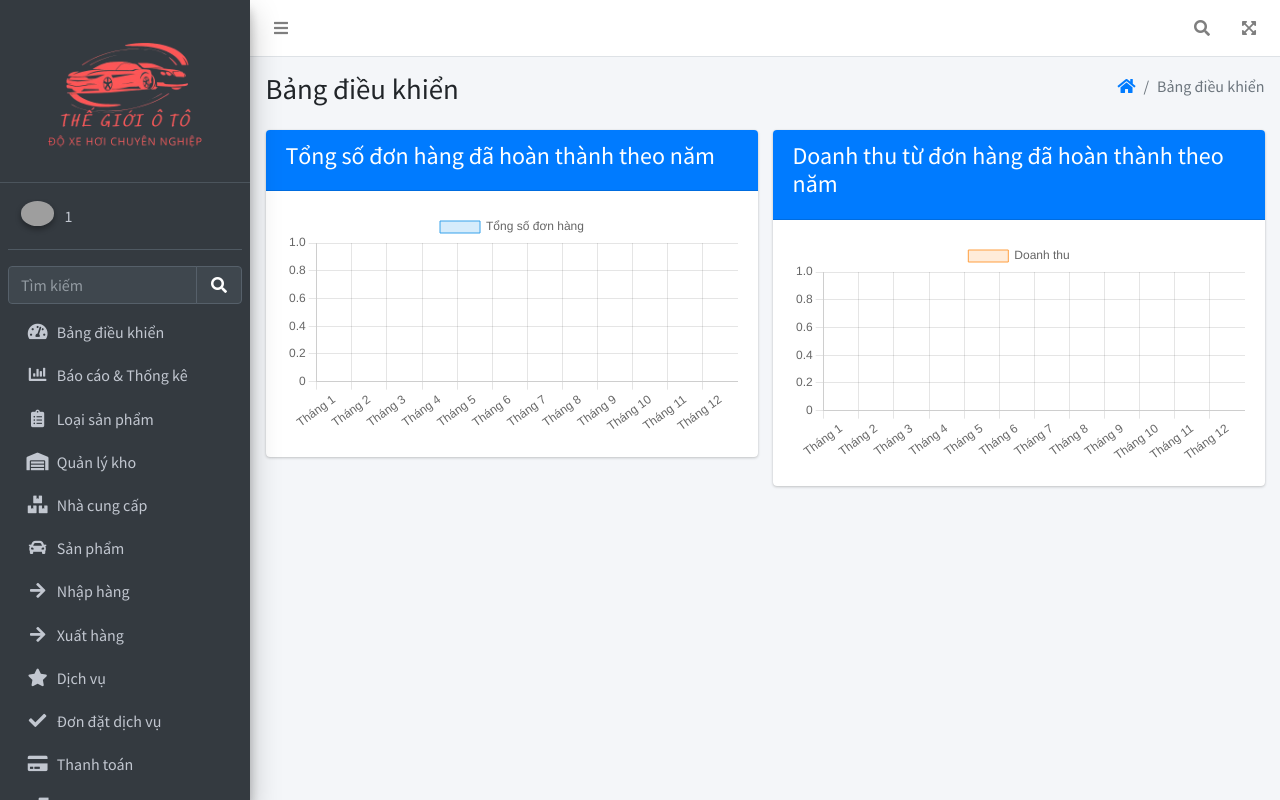
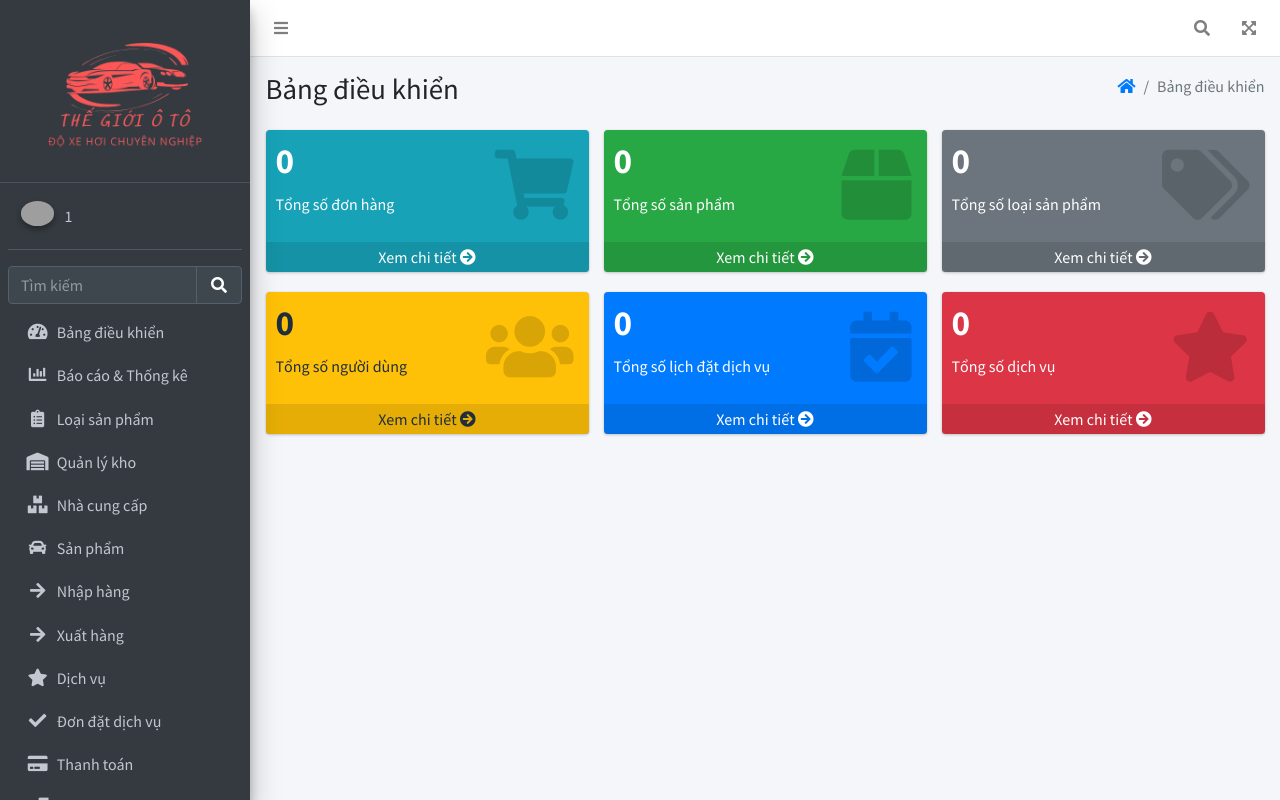
Before and after one commit to 1ong4dev/Salonoto, a PHP site: page /admin/dashboard/ in a window 1280 px wide. Run offline with PHP 8.4, Linux system fonts and the light colour scheme; the visitor is signed in with stand-in values (Sample User, id 1); data that the repository does not hold is empty; some libraries are stand-ins or nearby versions; grey boxes are pictures that could not be loaded.

Commit message:
fix dashboard

```diff
--- a/admin/dashboard/index.php
+++ b/admin/dashboard/index.php
@@ -1,6 +1,4 @@
 <?php include '../header.php'?>
-<script src="https://cdn.jsdelivr.net/npm/chart.js"></script>
-
 <?php include '../sidebar.php'?>
 
 <div class="content-wrapper">
@@ -26,80 +24,127 @@
     <section class="content">
         <div class="container-fluid">
             <div class="row">
-                <div class="col-md-6">
-                    <div class="card">
-                        <div class="card-header bg-primary">
-                            <h4>Tổng số đơn hàng đã hoàn thành theo năm</h4>
+
+                <?php
+                // Lấy tổng số đơn hàng
+                $totalOrders = Database::GetData("SELECT COUNT(*) AS total FROM dondathang", ['row'=>0])['total'];
+
+                // Lấy tổng số sản phẩm
+                $totalProducts = Database::GetData("SELECT COUNT(*) AS total FROM sanpham", ['row'=>0])['total'];
+
+                // Lấy tổng số loại sản phẩm
+                $totalCategories = Database::GetData("SELECT COUNT(*) AS total FROM loaisp", ['row'=>0])['total'];
+
+                // Lấy tổng số người dùng
+                $totalUsers = Database::GetData("SELECT COUNT(*) AS total FROM users", ['row'=>0])['total'];
+
+                // Lấy tổng số lịch đặt dịch vụ
+                $totalBookings = Database::GetData("SELECT COUNT(*) AS total FROM datdichvu", ['row'=>0])['total'];
+
+                // Lấy tổng số dịch vụ
+                $totalServices = Database::GetData("SELECT COUNT(*) AS total FROM dichvu", ['row'=>0])['total'];
+                ?>
+
+                <!-- Card Đơn hàng -->
+                <div class="col-lg-4 col-6">
+                    <div class="small-box bg-info">
+                        <div class="inner">
+                            <h3><?= $totalOrders ?></h3>
+                            <p>Tổng số đơn hàng</p>
                         </div>
-                        <div class="card-body">
-                            <canvas id="ordersOfYear"></canvas>
+                        <div class="icon">
+                            <i class="fas fa-shopping-cart"></i>
                         </div>
+                        <a href="/Salonoto/admin/donhang/list.php" class="small-box-footer">
+                            Xem chi tiết <i class="fas fa-arrow-circle-right"></i>
+                        </a>
                     </div>
                 </div>
-                <div class="col-md-6">
-                    <div class="card">
-                        <div class="card-header bg-primary">
-                            <h4>Doanh thu từ đơn hàng đã hoàn thành theo năm</h4>
+
+                <!-- Card Sản phẩm -->
+                <div class="col-lg-4 col-6">
+                    <div class="small-box bg-success">
+                        <div class="inner">
+                            <h3><?= $totalProducts ?></h3>
+                            <p>Tổng số sản phẩm</p>
                         </div>
-                        <div class="card-body">
-                            <canvas id="moneyOfYear"></canvas>
+                        <div class="icon">
+                            <i class="fas fa-box"></i>
                         </div>
+                        <a href="/Salonoto/admin/sanpham/list.php" class="small-box-footer">
+                            Xem chi tiết <i class="fas fa-arrow-circle-right"></i>
+                        </a>
                     </div>
                 </div>
+
+                <!-- Card Loại sản phẩm -->
+                <div class="col-lg-4 col-6">
+                    <div class="small-box bg-secondary">
+                        <div class="inner">
+                            <h3><?= $totalCategories ?></h3>
+                            <p>Tổng số loại sản phẩm</p>
+                        </div>
+                        <div class="icon">
+                            <i class="fas fa-tags"></i>
+                        </div>
+                        <a href="/Salonoto/admin/loaisp/list.php" class="small-box-footer">
+                            Xem chi tiết <i class="fas fa-arrow-circle-right"></i>
+                        </a>
+                    </div>
+                </div>
+
+                <!-- Card Người dùng -->
+                <div class="col-lg-4 col-6">
+                    <div class="small-box bg-warning">
+                        <div class="inner">
+                            <h3><?= $totalUsers ?></h3>
+                            <p>Tổng số người dùng</p>
+                        </div>
+                        <div class="icon">
+                            <i class="fas fa-users"></i>
+                        </div>
+                        <a href="/Salonoto/admin/users/list.php" class="small-box-footer">
+                            Xem chi tiết <i class="fas fa-arrow-circle-right"></i>
+                        </a>
+                    </div>
+                </div>
+
+                <!-- Card Lịch đặt dịch vụ -->
+                <div class="col-lg-4 col-6">
+                    <div class="small-box bg-primary">
+                        <div class="inner">
+                            <h3><?= $totalBookings ?></h3>
+                            <p>Tổng số lịch đặt dịch vụ</p>
+                        </div>
+                        <div class="icon">
+                            <i class="fas fa-calendar-check"></i>
+                        </div>
+                        <a href="/Salonoto/admin/dondichvu/list.php" class="small-box-footer">
+                            Xem chi tiết <i class="fas fa-arrow-circle-right"></i>
+                        </a>
+                    </div>
+                </div>
+
+                <!-- Card Dịch vụ -->
+                <div class="col-lg-4 col-6">
+                    <div class="small-box bg-danger">
+                        <div class="inner">
+                            <h3><?= $totalServices ?></h3>
+                            <p>Tổng số dịch vụ</p>
+                        </div>
+                        <div class="icon">
+                            <i class="fas fa-star"></i>
+                        </div>
+                        <a href="/Salonoto/admin/dichvu/list.php" class="small-box-footer">
+                            Xem chi tiết <i class="fas fa-arrow-circle-right"></i>
+                        </a>
+                    </div>
+                </div>
+
             </div>
         </div>
     </section>
     <!-- /.content -->
-
-<?php
-// Lấy dữ liệu chỉ từ các đơn đã hoàn thành
-$sql = "SELECT MONTH(CreatedAt) AS Month, COUNT(*) AS Number, SUM(TongTien) AS Money
-        FROM dondathang
-        WHERE TrangThai='DaHoanThanh'
-        GROUP BY MONTH(CreatedAt)";
-$datas = Database::GetData($sql);
-
-// Khởi tạo mảng 12 tháng
-$ordersOfYearValue = array_fill(0, 12, 0);
-$moneyOfYearValue  = array_fill(0, 12, 0);
-
-foreach ($datas as $data) {
-    $ordersOfYearValue[$data['Month'] - 1] = $data['Number'];
-    $moneyOfYearValue[$data['Month'] - 1]  = $data['Money'];
-}
-?>
-
-<script>
-const data = {
-    labels: ["Tháng 1","Tháng 2","Tháng 3","Tháng 4","Tháng 5","Tháng 6",
-             "Tháng 7","Tháng 8","Tháng 9","Tháng 10","Tháng 11","Tháng 12"],
-    datasets: [{
-        label: 'Tổng số đơn hàng',
-        data: <?= json_encode($ordersOfYearValue) ?>,
-        backgroundColor: 'rgba(54, 162, 235, 0.2)',
-        borderColor: 'rgb(54, 162, 235)',
-        borderWidth: 1
-    }]
-};
-
-const data1 = {
-    labels: ["Tháng 1","Tháng 2","Tháng 3","Tháng 4","Tháng 5","Tháng 6",
-             "Tháng 7","Tháng 8","Tháng 9","Tháng 10","Tháng 11","Tháng 12"],
-    datasets: [{
-        label: 'Doanh thu',
-        data: <?= json_encode($moneyOfYearValue) ?>,
-        backgroundColor: 'rgba(255, 159, 64, 0.2)',
-        borderColor: 'rgb(255, 159, 64)',
-        borderWidth: 1
-    }]
-};
-
-const configOrders = { type: 'bar', data: data, options: { scales: { y: { beginAtZero: true } } } };
-const configMoney  = { type: 'bar', data: data1, options: { scales: { y: { beginAtZero: true } } } };
-
-new Chart(document.getElementById("ordersOfYear"), configOrders);
-new Chart(document.getElementById("moneyOfYear"), configMoney);
-</script>
 </div>
 
 <?php include '../footer.php'?>
```
